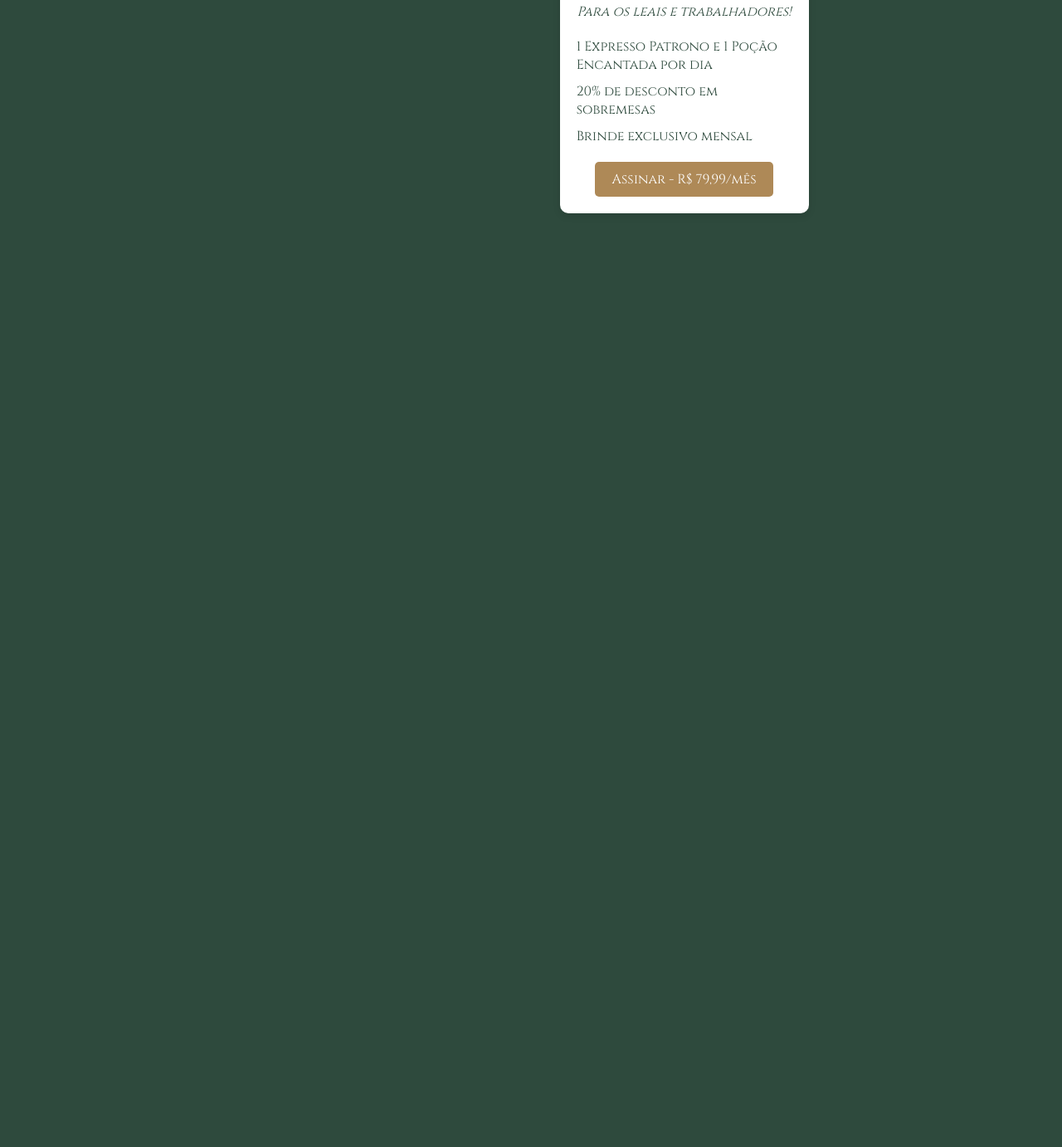
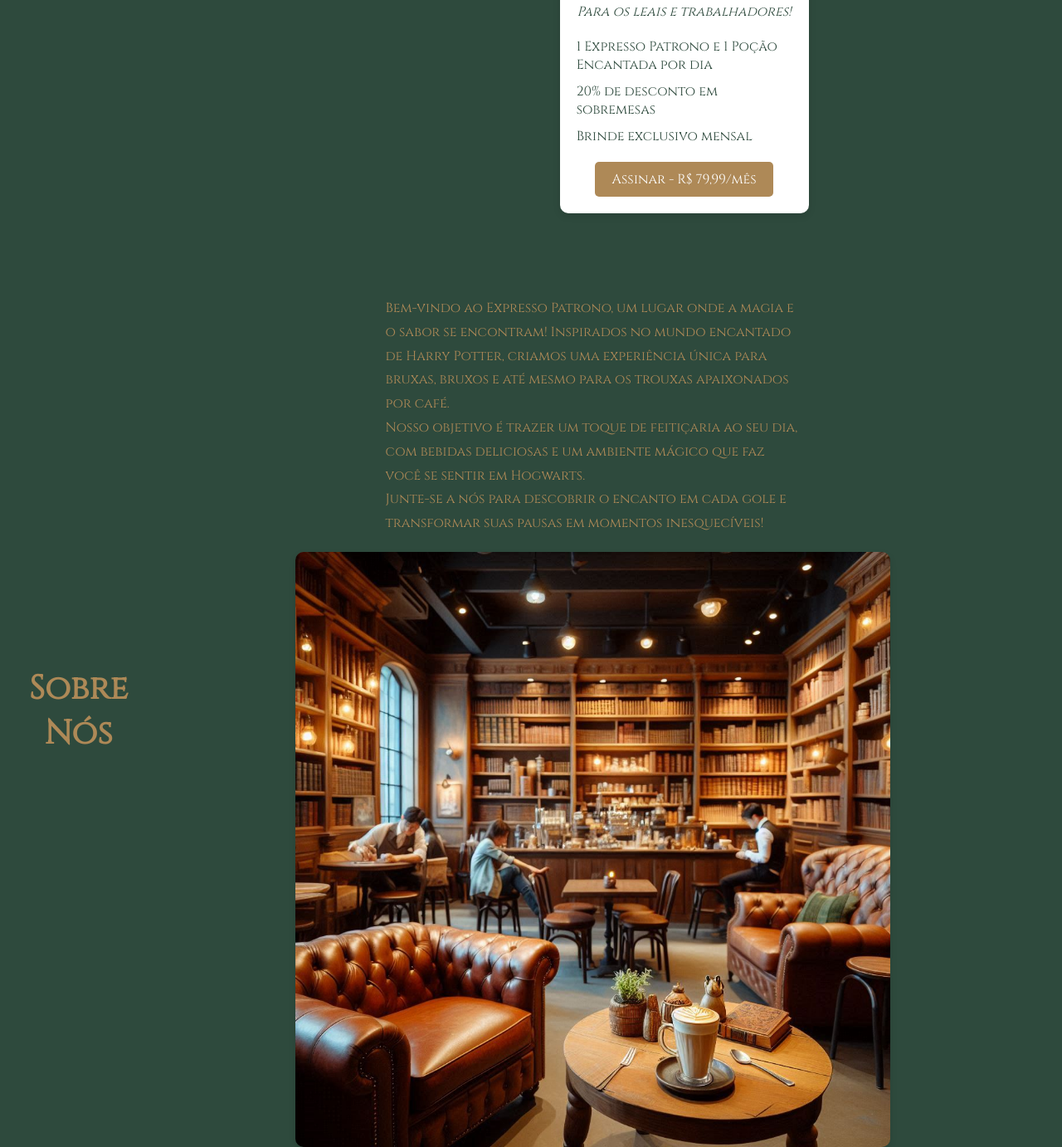
Before and after one commit to Thiagovb62/Include_ProjectChallenge, a plain HTML site: page index.html in a window 1280 px wide. Shown: the part 1301-2683 px from the top of the page at 83% size. Before the commit the page ends 1608 px from the top, so only its background shows below. Drawn offline with nearby package versions, Linux system fonts and the light colour scheme.

```diff
--- a/css/style.css
+++ b/css/style.css
@@ -331,6 +331,44 @@ section .img{
     background-color: #9c7b4c;
 }
 
+/* Seção Sobre */
+.about {
+    background-color: #2e4a3d;
+    color: #ae8957;
+    padding: 50px 20px;
+    text-align: center;
+}
+
+.about .section-title {
+    font-family: 'Cinzel', serif;
+    font-size: 2.5rem;
+    margin-bottom: 30px;
+}
+
+.about-content {
+    display: flex;
+    flex-wrap: wrap;
+    justify-content: center;
+    align-items: center;
+    gap: 20px;
+}
+
+/* Texto da Seção Sobre */
+.about-text {
+    flex: 1;
+    min-width: 300px;
+    max-width: 500px;
+    font-size: 1rem;
+    line-height: 1.8;
+    text-align: left;
+}
+
+/* Imagem da Seção Sobre */
+.about-image img {
+    max-width: 70%;
+    border-radius: 10px;
+    box-shadow: 0 4px 8px rgba(0, 0, 0, 0.1);
+}
 
 @media (max-width: 950px) {
     header{
@@ -463,12 +501,7 @@ section .img{
         width: 80%;
     }
     .expresso2 {
-        display: block;
-        width: 5%;
-        padding-right: 0;
-        padding-top: 1000px;
-        position: absolute;
-        left: 5%;
+        display: none;
     }
     .scroll-btn {
         display: none;
@@ -508,16 +541,9 @@ section .img{
         width: 80%;
         padding-right: 0;
         display: flex;
-
-
     }
     .expresso2 {
-        display: flex;
-        width: 5%;
-        padding-right: 0;
-        padding-top: 1000px;
-        position: absolute;
-        right: 90%;
+       display: none;
     }
     .scroll-btn {
         display: none;
--- a/index.html
+++ b/index.html
@@ -21,7 +21,7 @@
 <header>
     <a href="#home" class="logo"><img class="expresso" src="img/c1ed9400bc87fe45bb7f96888be61a0a-removebg-preview.png" alt="expresso patronun"></a>
     <ul class="navlist">
-        <li><a href="#">Sobre</a></li>
+        <li><a href="#About">Sobre</a></li>
         <li><a href="#plans">Planos</a></li>
         <li><a href="#">Serviços</a></li>
         <li><a href="#">Contato</a></li>
@@ -119,6 +119,27 @@
     </div>
 </section>
 
+<section class="about" id="about">
+    <h2 class="section-title">Sobre Nós</h2>
+    <div class="about-content">
+        <div class="about-text">
+            <p>
+                Bem-vindo ao Expresso Patrono, um lugar onde a magia e o sabor se encontram!
+                Inspirados no mundo encantado de Harry Potter, criamos uma experiência única para bruxas, bruxos e até mesmo para os trouxas apaixonados por café.
+            </p>
+            <p>
+                Nosso objetivo é trazer um toque de feitiçaria ao seu dia, com bebidas deliciosas e um ambiente mágico que faz você se sentir em Hogwarts.
+            </p>
+            <p>
+                Junte-se a nós para descobrir o encanto em cada gole e transformar suas pausas em momentos inesquecíveis!
+            </p>
+        </div>
+        <div class="about-image">
+            <img src="img/cafeteria.jpg" alt="Cafeteria mágica">
+        </div>
+    </div>
+</section>
+
 
 <script src="script.js"></script>
 
```
Also changed, not shown: img/cafeteria.jpg (added).
